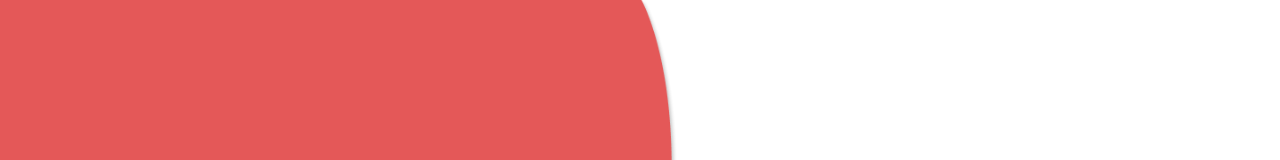
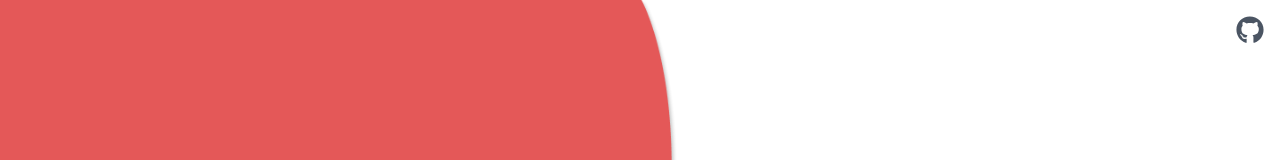
Before and after one commit to sa-pardo/todororo-ts, a React (Vite) app: page / in a window 1280 px wide. Shown: the top 160 px of the page. Built offline with nearby package versions, Linux system fonts and the light colour scheme.

Commit message:
feat: add a link to github repository

```diff
--- a/src/App.tsx
+++ b/src/App.tsx
@@ -1,5 +1,6 @@
 import React, { useReducer } from "react";
 import { v4 as uuidv4 } from "uuid";
+import { FaGithub } from "react-icons/fa";
 // eslint-disable-next-line import/no-cycle
 import { ITask } from "./components/Task";
 // eslint-disable-next-line import/no-cycle
@@ -70,6 +71,14 @@ function App() {
 
   return (
     <ReducerContext.Provider value={dispatch}>
+      <a
+        href="https://github.com/sa-pardo/todororo-ts"
+        target="_blank"
+        rel="noreferrer noopener"
+        className="absolute right-4 top-4"
+      >
+        <FaGithub className="w-7 h-7 text-gray-600 hover:text-black" />
+      </a>
       <div className="App h-screen w-screen md:flex justify-center items-center p-2">
         {mediaQuery ? (
           <img
```
